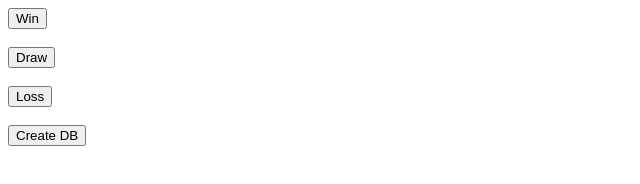
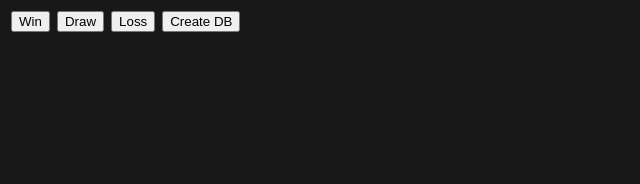
Before and after one commit to BatmaniskoEZ/win-loss-draw-app, a website: page index.html in a window 1280 px wide. Shown: the whole page, without its empty margins (0-640 px from the left). Drawn offline with Linux system fonts and the light colour scheme.

Commit message:
basic funkce xd

```diff
--- a/index.html
+++ b/index.html
@@ -5,25 +5,31 @@
     <meta charset="UTF-8">
     <title>Index</title>
     <!--<script src="js/app.js" defer></script>-->
+    <style>
+        body{
+            background-color: #181818;
+            display: flex;
+            padding: 3px;
+        }
+        form{
+            margin-right: 7px;
+        }
+    </style>
 </head>
 
 <body>
     <form method="POST" action="/win">
-        <input type="button" name="win" value="Win">
+        <button name="win">Win</button>
     </form>
-    <br>
     <form method="POST" action="/draw">
-        <input type="button" name="draw" value="Draw">
+        <button name="draw">Draw</button>
     </form>
-    <br>
     <form method="POST" action="/loss">
-        <input type="button" name="loss" value="Loss">
+        <button name="loss">Loss</button>
     </form>
-    <br>
     <form method="POST" action="/init">
-        <input type="button" name="createdb" value="Create DB">
+        <button name="createdb">Create DB</button>
     </form>
-    <br>
 </body>
 
 </html>
```
Also changed, not shown: index.js (+9 -4 lines).
